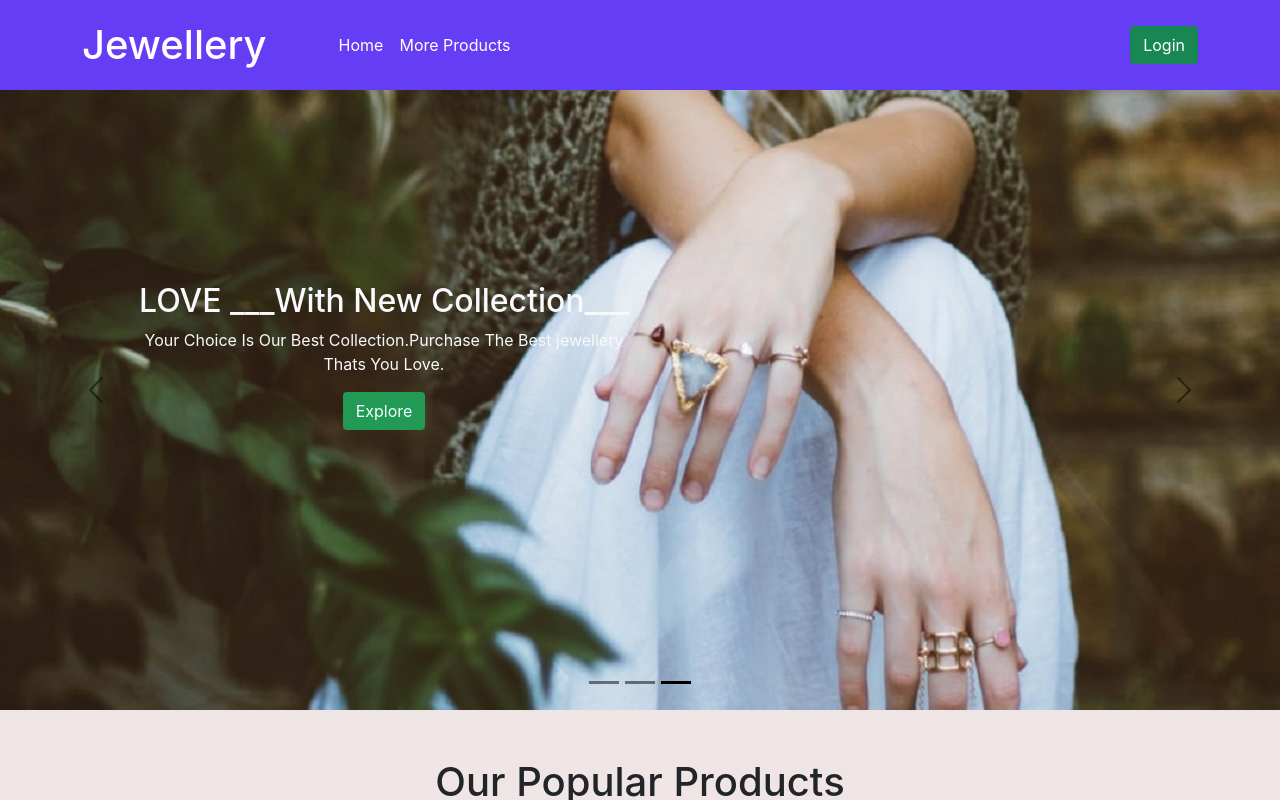
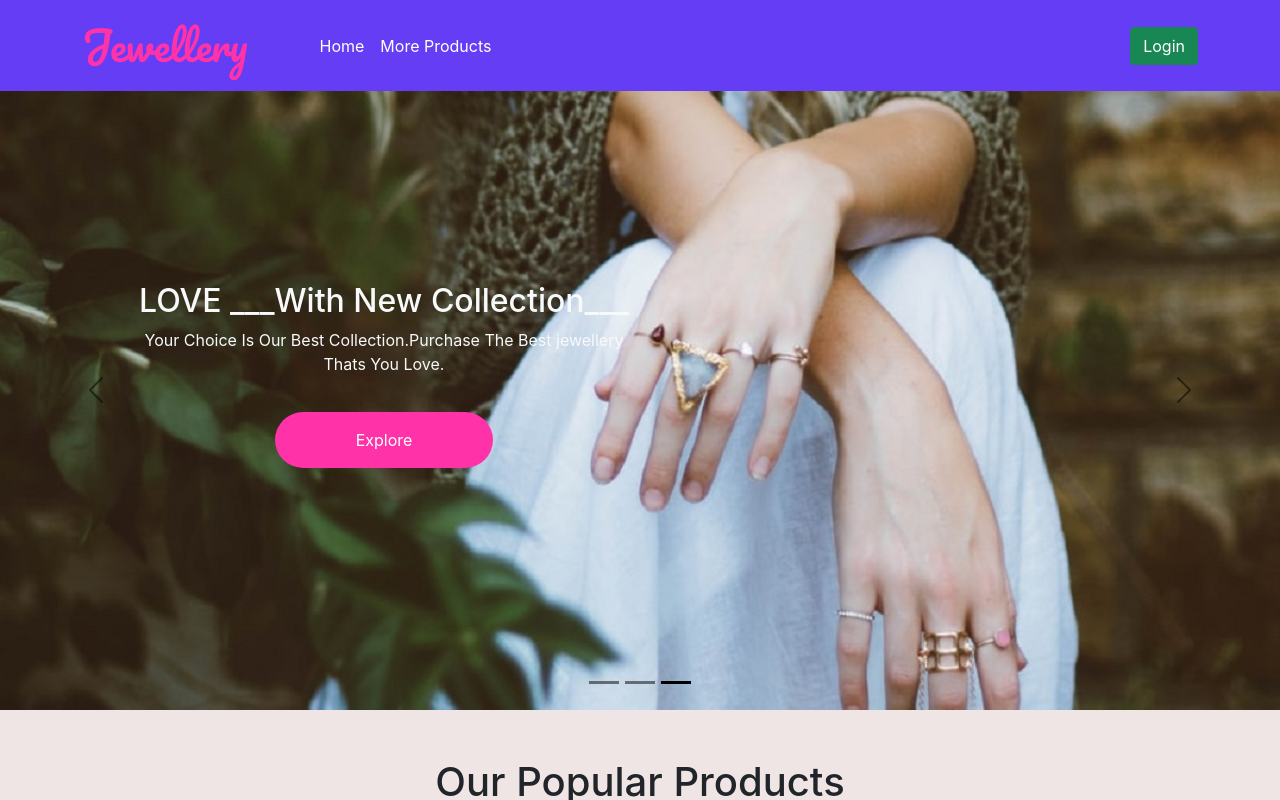
Before and after one commit to Ibrahim75754/jewellery, a React (Create React App) app: page / in a window 1280 px wide. Both pictures are taken after a click on the button 640 px from the left and 682 px from the top of the page. Shown: the top 800 px of the page. Built offline with nearby package versions, Linux system fonts and the light colour scheme; no server answers.

Commit message:
font and color

```diff
--- a/src/components/AllProducts/AllProducts.js
+++ b/src/components/AllProducts/AllProducts.js
@@ -28,8 +28,8 @@ const AllProducts = () => {
                                     <h5 className="card-title">{product.name}</h5>
                                     <p className="card-text">{product.description.split(' ').slice(0, 20).toString().replace(/,/g, ' ')}...</p>
                                     <div className="d-flex justify-content-between">
-                                        <h4 className="">{product.price} BDT</h4>
-                                        <Link to={`/home/${product._id}`}><button className='btn btn-purchase'>Purchase</button></Link>
+                                        <h4 className="text-color">{product.price} BDT</h4>
+                                        <Link to={`/home/${product._id}`}><button className='btn btn-color3'>Purchase</button></Link>
                                     </div>
                                 </div>
                             </div>
--- a/src/components/Dashboard/AdminDashboard/ManageAllOrders/ManageAllOrders.js
+++ b/src/components/Dashboard/AdminDashboard/ManageAllOrders/ManageAllOrders.js
@@ -29,7 +29,7 @@ const ManageAllOrders = () => {
     return (
         <div>
             <h1>Manage All Orders</h1>
-            <div className="table-responsive">
+            <div className="table-responsive ">
                 <table className="table table-hover text-center">
                     <thead>
                         <tr>
--- a/src/components/Dashboard/Dashboard.js
+++ b/src/components/Dashboard/Dashboard.js
@@ -45,7 +45,7 @@ function Dashboard(props) {
     const drawer = (
         <div style={{ backgroundColor: "#653DF5", height: "100vh", color: "white" }}>
             <Toolbar >
-                <h1 className="text-bold d-inline" style={{ color: "white", marginTop: "30px" }}>Jewellery</h1>
+                <h1 className="text-bold d-inline custom-font" style={{marginTop: "30px" }}>Jewellery</h1>
             </Toolbar>
 
             <ListItem button className='mt-3'>
@@ -80,7 +80,7 @@ function Dashboard(props) {
                         </ListItem>
                     </Box>
             }
-            <Link to="/home"><button onClick={logout} className="btn btn-success w-100">LogOut</button></Link>
+            <Link to="/home"><button onClick={logout} className="btn btn-color w-100">LogOut</button></Link>
         </div>
     );
 
--- a/src/components/Home/Banner.js
+++ b/src/components/Home/Banner.js
@@ -19,7 +19,7 @@ const Banner = () => {
                         <div class="carousel-caption d-none d-md-block caption-position">
                             <h2 className="font-style">BEAUTY ____That Impress____</h2>
                             <p>Enhance your beauty with our jewellery that is both spectacular and affordable.</p>
-                            <button className="btn btn-purchase">Explore</button>
+                            <button className="btn btn-color2">Explore</button>
                         </div>
                     </div>
                     <div class="carousel-item" data-bs-interval="2000">
@@ -27,7 +27,7 @@ const Banner = () => {
                         <div class="carousel-caption d-none d-md-block caption-position text-light">
                             <h2 className="">JEWELLERY ___That You'll Love___</h2>
                             <p>We provide at Olimp,you will surely find even the rarest jewellery.</p>
-                            <button className=" btn btn-purchase">Explore</button>
+                            <button className=" btn btn-color2">Explore</button>
                         </div>
                     </div>
                     <div class="carousel-item">
@@ -35,7 +35,7 @@ const Banner = () => {
                         <div class="carousel-caption d-none d-md-block caption-position text-light">
                             <h2 className="font-style">LOVE ___With New Collection___</h2>
                             <p>Your Choice Is Our Best Collection.Purchase The Best jewellery Thats You Love.</p>
-                            <button className="btn btn-purchase">Explore</button>
+                            <button className="btn btn-color2">Explore</button>
                         </div>
                     </div>
                 </div>
--- a/src/components/Home/Products/Products.js
+++ b/src/components/Home/Products/Products.js
@@ -27,8 +27,8 @@ const Products = () => {
                                 <h5 className="card-title">{product.name}</h5>
                                 <p className="card-text">{product.description.split(' ').slice(0, 20).toString().replace(/,/g, ' ')}...</p>
                                 <div className="d-flex justify-content-between">
-                                    <h4 style={{ color: "#006885" }}>{product.price} BDT</h4>
-                                    <Link to={`/home/${product._id}`}><button className='btn btn-purchase'>Purchase</button></Link>
+                                    <h4 className='text-color'>{product.price} BDT</h4>
+                                    <Link to={`/home/${product._id}`}><button className='btn btn-color3'>Purchase</button></Link>
                                 </div>
                             </div>
                         </div>
--- a/src/components/Home/Products/Prosucts.css
+++ b/src/components/Home/Products/Prosucts.css
@@ -1,15 +1,17 @@
 .img-height{
     max-height: 300px;
 }
-.btn-purchase{
-    background-color:#229954;
+.btn-color3{
+    background:#FF32A7;
     color: azure;
+    padding: 10px 30px;
 }
-.btn-purchase:hover{
-    color: rgb(210, 226, 210);
+.btn-color3:hover{
+    background:#653DF5;
+    color: #FF32A7;
 }
 .text-color{
-    color: #006885;
+    color: #653DF5;
 }
 .card-custom:hover .card-img img{
     transform: scale(1.2);
--- a/src/components/Shared/Footer/Footer.css
+++ b/src/components/Shared/Footer/Footer.css
@@ -1,3 +1,3 @@
-.text-color{
+.title-color{
  color: #f5f5dcd0;
 }
--- a/src/components/Shared/Footer/Footer.js
+++ b/src/components/Shared/Footer/Footer.js
@@ -6,12 +6,12 @@ const Footer = () => {
 
         <div className="py-3"
             style={{ backgroundColor: "#653DF5" }}>
-            <div className="container text-color">
+            <div className="container title-color">
 
                 <div className="row mt-4">
                     <div className="col-md-4">
                         <div className="text-start">
-                        <h1 style={{ color: "white" }}>Jewellery</h1>
+                        <h1 className='custom-font mb-3'>Jewellery</h1>
                             <p><span className="fas fa-map-marker-alt"></span> G5 Technology JSC, Room 1101, Glory Palace <br/> Apartment, Truong Thi Ward, Vinh City, <br/> Nghe An Province, VietNam(42000).</p>
                             <p><i className="fas fa-phone-alt"></i> (+84) 388-969-888</p>
                             <p><i className="fas fa-envelope-open-text"></i> g5plus@outlook.com</p>
--- /dev/null
+++ b/src/components/Shared/Header/Header.css
@@ -0,0 +1,29 @@
+@import url('https://fonts.googleapis.com/css2?family=Pacifico&display=swap');
+
+.custom-font{
+    font-family: 'Pacifico', cursive;
+    color: #FF32A7;
+}
+
+.btn-color{
+    background: #FF32A7;
+    color: white;
+    padding: 10px 30px;
+
+}
+.btn-color:hover{
+    background: white;
+    color: #FF32A7;
+
+}
+.btn-color2{
+    background: #FF32A7;
+    color: white;
+    padding: 15px 80px;
+    border-radius: 50px;
+    margin-top: 20px;
+}
+.btn-color2:hover{
+    background: white;
+    color: #FF32A7;
+}
--- a/src/components/Shared/Header/Header.js
+++ b/src/components/Shared/Header/Header.js
@@ -1,6 +1,7 @@
 import React from 'react';
 import { NavLink } from 'react-router-dom';
 import useAuth from '../../../hooks/useAuth';
+import './Header.css';
 
 const Header = () => {
     const { user, logout } = useAuth();
@@ -15,7 +16,7 @@ const Header = () => {
                 <div className="container">
                     <NavLink className="navbar-brand" to="/">
                         {/* <img src="/docs/5.0/assets/brand/bootstrap-logo.svg" alt="" width="30" height="24" className="d-inline-block align-text-top" /> */}
-                        <h1 className="text-bold d-inline me-5" style={{ color: "white" }}>Jewellery</h1>
+                        <h1 className="text-bold d-inline me-5 custom-font">Jewellery</h1>
                     </NavLink>
                     <button className="navbar-toggler" type="button" data-bs-toggle="collapse" data-bs-target="#navbarText" aria-controls="navbarText" aria-expanded="false" aria-label="Toggle navigation">
                         <span className="navbar-toggler-icon"></span>
@@ -39,7 +40,7 @@ const Header = () => {
                             <span className="navbar-text">
                                 <span style={{ color: "#FDF3F4" }}>{user?.displayName}</span>
                                 <img className="rounded-circle ms-2" style={{ width: "40px" }} src={user.photoURL} alt="" />
-                                <button onClick={logout} className="btn btn-success ms-2">LogOut</button>
+                                <button onClick={logout} className="btn btn-color ms-2">LogOut</button>
                             </span>
                             :
                             <span className="navbar-text">
```
